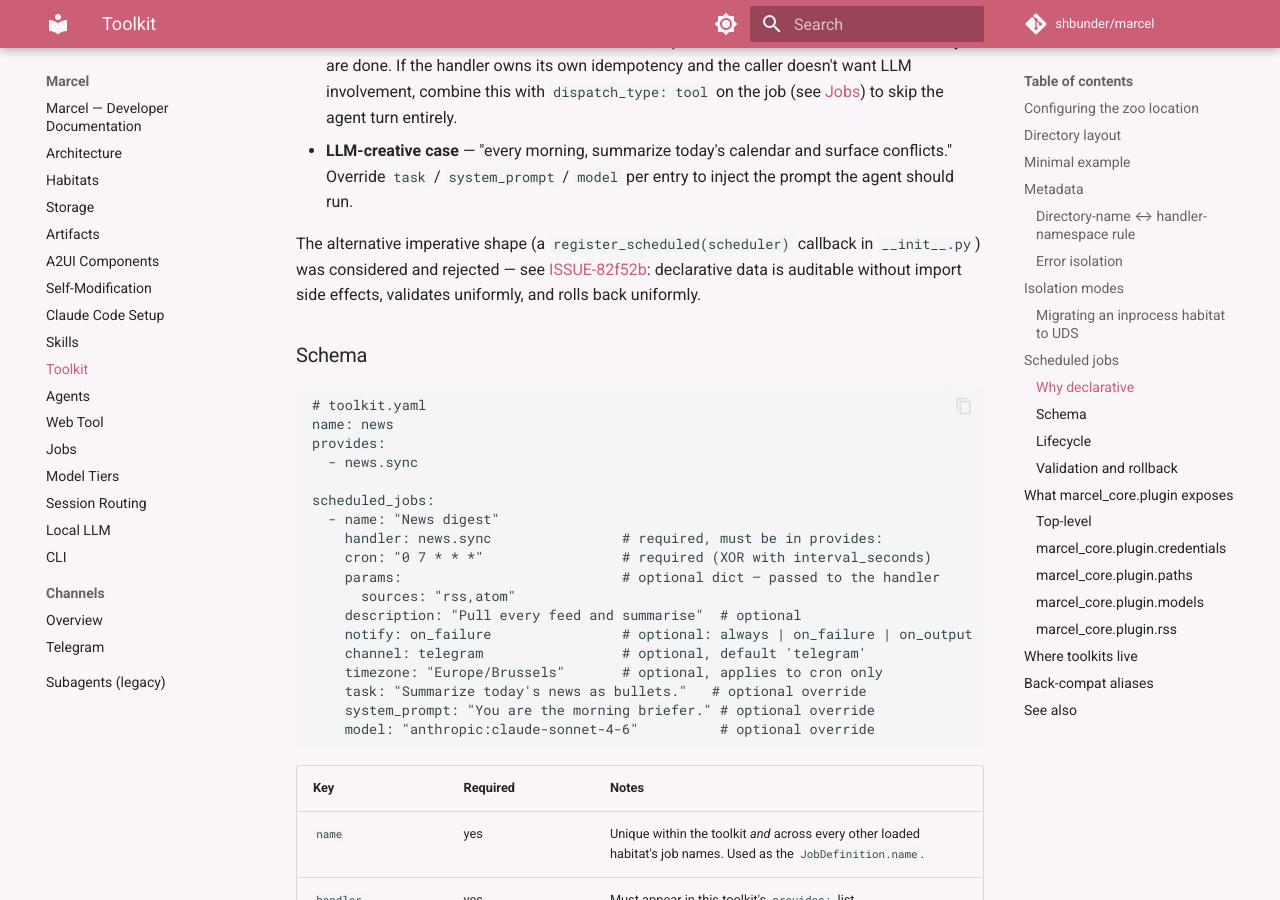
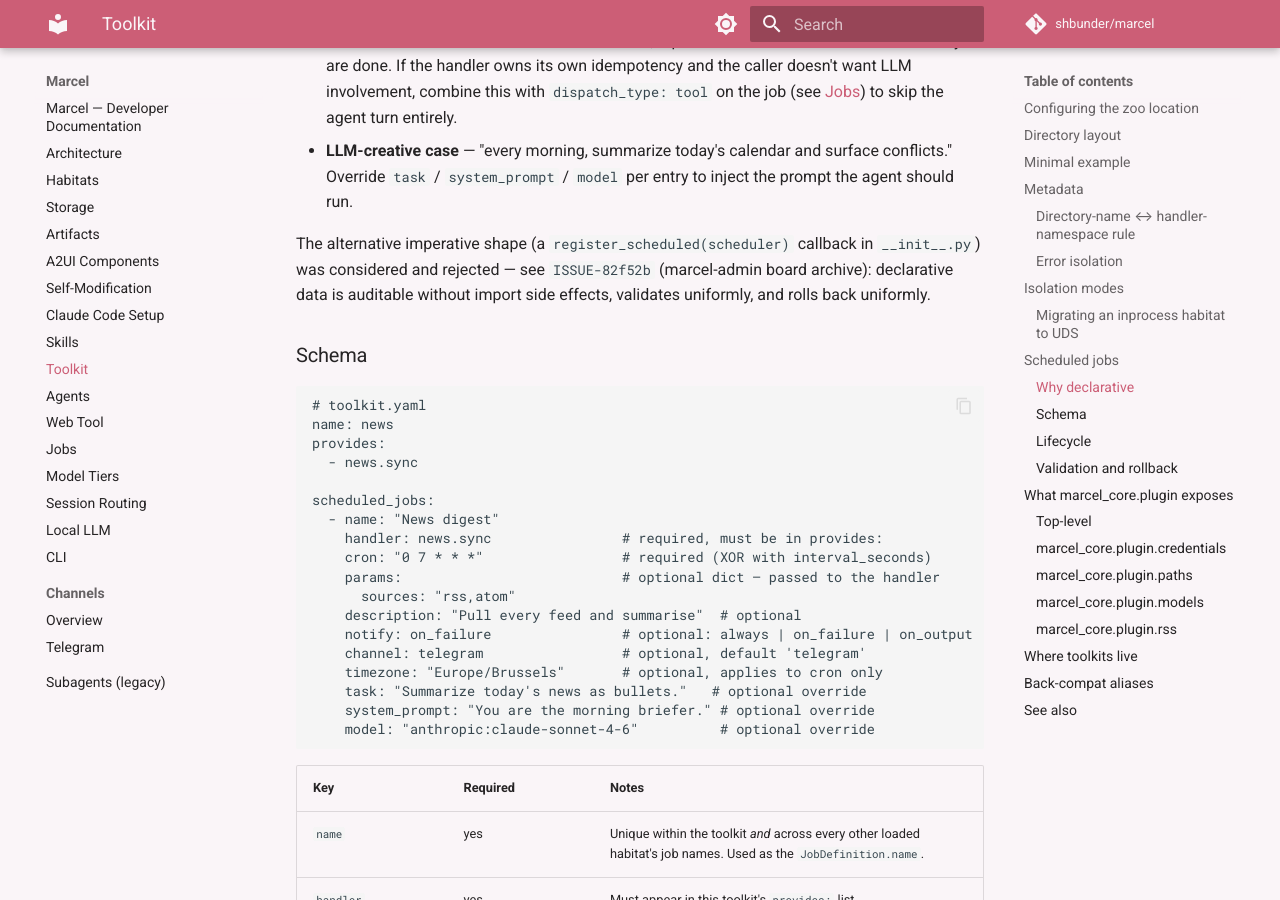
Before and after one commit to shbunder/marcel, an MkDocs documentation site: the page built from docs/plugins.md, in a window 1280 px wide and 900 px high, scrolled down 6662 px. Built offline with MkDocs 1.6.1 and Material for MkDocs 9.7.7, drawn with Linux system fonts in a browser that asks for light colours; comment, search, counter and statistics services are not loaded; some of the changed text lies outside the part shown.

Commit message:
[STORY-260702-db10a5] impl: delink 10 dead project/issues doc references
Straggler cleanup caught by pre-close-verifier: the project/ deletion left GitHub blob/tree links
to project/issues/closed|open/ across 5 SDK docs pages that 404 once project/ is gone from main.
Delinked to plain-text issue ids (board archive), matching the migration's own repoint pattern.
Docs-only; --no-verify per the pre-existing marcel-zoo make check drift.

```diff
--- a/docs/plugins.md
+++ b/docs/plugins.md
@@ -149,7 +149,7 @@ broken toolkit without taking the rest of the install down.
 A toolkit's `toolkit.yaml` can declare one of two `isolation:` modes,
 controlling whether its Python code runs inside the kernel or in a
 separate OS process. This is the target architecture from
-[ISSUE-f60b09](https://github.com/shbunder/marcel/blob/main/project/issues/closed/ISSUE-260420-f60b09-uds-isolation-phase-1.md)
+`ISSUE-f60b09` (marcel-admin board archive)
 — Phase 1 shipped the mechanism, existing habitats still default to
 `inprocess`.
 
@@ -328,7 +328,7 @@ dispatched through the scheduler. That keeps two cases on one pipeline:
 
 The alternative imperative shape (a `register_scheduled(scheduler)`
 callback in `__init__.py`) was considered and rejected — see
-[ISSUE-82f52b](https://github.com/shbunder/marcel/blob/main/project/issues/closed/ISSUE-260418-82f52b-scheduled-jobs-from-habitats.md):
+`ISSUE-82f52b` (marcel-admin board archive):
 declarative data is auditable without import side effects, validates
 uniformly, and rolls back uniformly.
 
```
Also changed, not shown: docs/channels.md (+4 -5 lines), docs/habitats.md (+1 -1 lines), docs/jobs.md (+2 -2 lines), docs/skills.md (+1 -1 lines).
